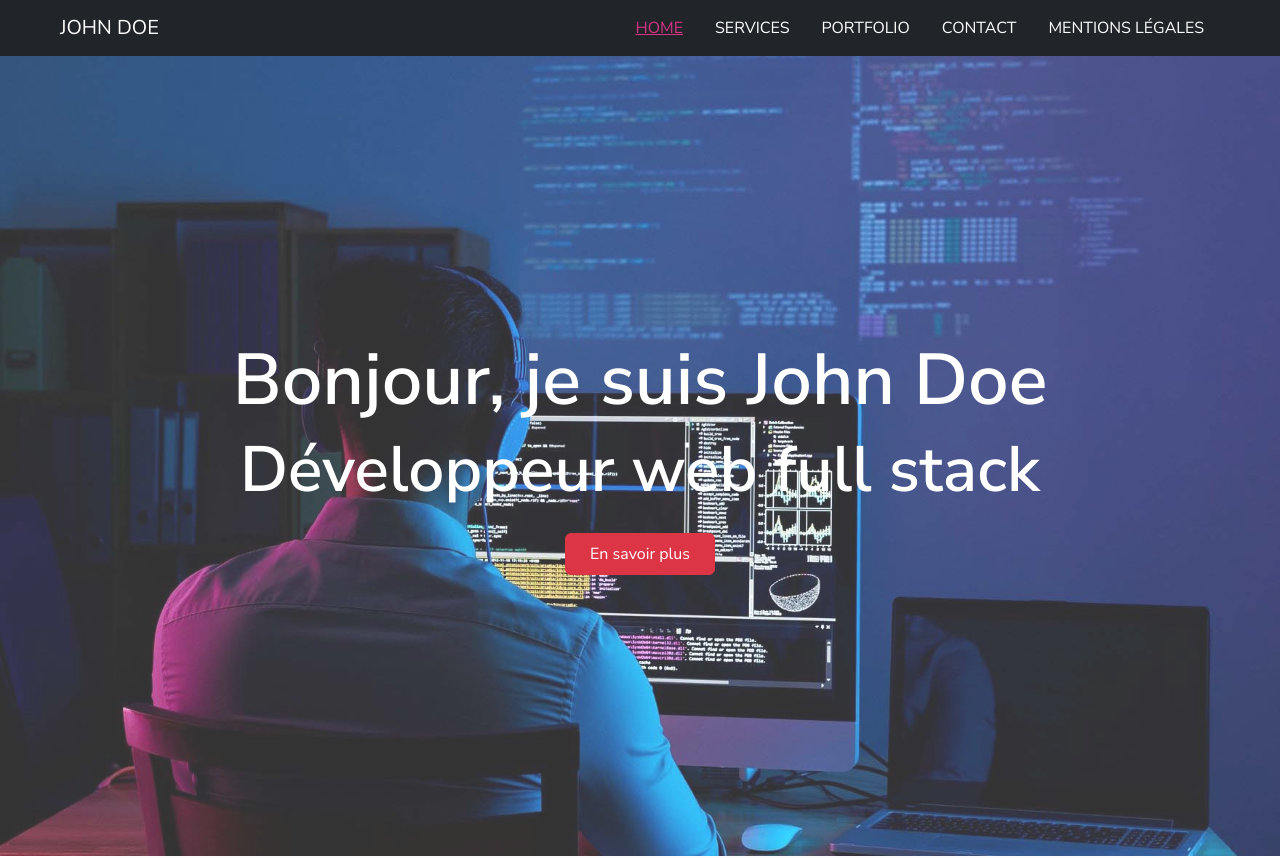
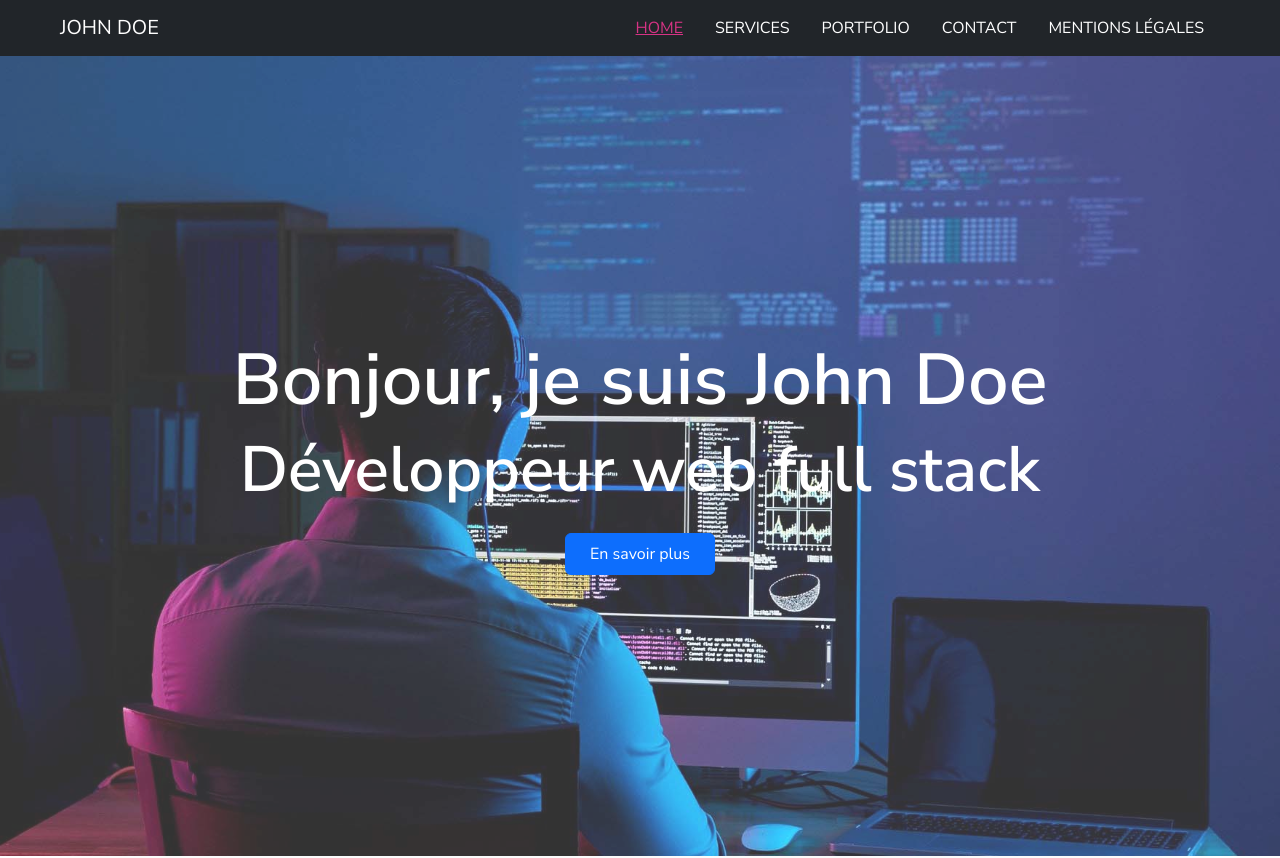
Before and after one commit to Choub-prog/Devoir-react, a React (Create React App) app: page / in a window 1280 px wide. Shown: the top 858 px of the page. Built offline with nearby package versions, Linux system fonts and the light colour scheme; a web font is replaced by a local one.

Commit message:
Feat(js): Creat component Button

```diff
--- /dev/null
+++ b/src/components/global/Button.js
@@ -0,0 +1,15 @@
+import React from 'react';
+
+const Button = ({ type, color, onClick, children }) => {
+  return (
+    <button
+      type={type || 'button'}
+      className={`btn btn-${color} mt-3 px-4 py-2`}
+      onClick={onClick}
+    >
+      {children}
+    </button>
+  );
+};
+
+export default Button;
--- a/src/components/homePage/MainHome.js
+++ b/src/components/homePage/MainHome.js
@@ -1,6 +1,7 @@
 import React from 'react';
 import './home.css';
 import Presentation from './Presentation';
+import Button from '../global/Button';
 
 const MainHome = () => {
   return (
@@ -13,9 +14,9 @@ const MainHome = () => {
           <h2 className="display-3 fw-semibold px-5 mx-2">
             Développeur web full stack
           </h2>
-          <button type="button" className=" btn btn-danger mt-3 px-4 py-2">
+          <Button color="primary" onClick={() => {}}>
             En savoir plus
-          </button>
+          </Button>
         </div>
       </section>
       <Presentation />
```
